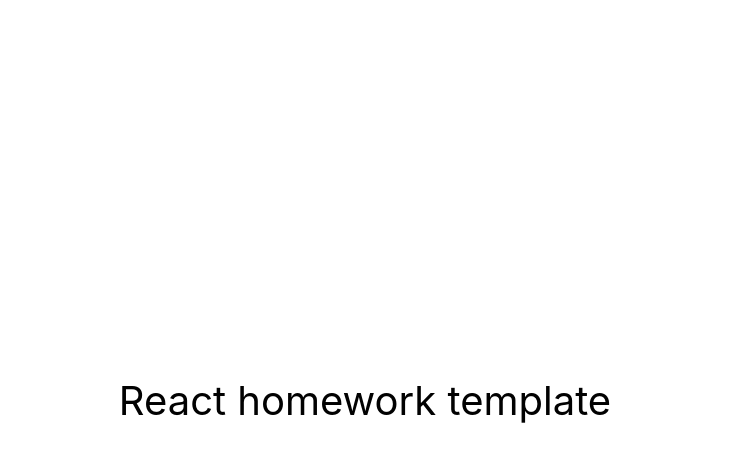
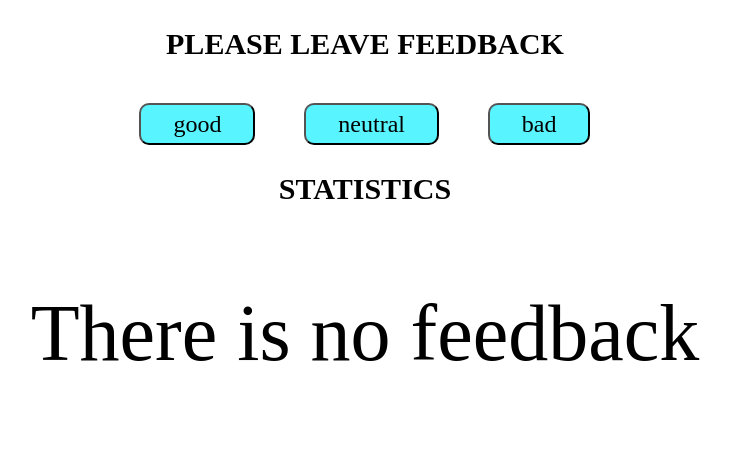
Before and after one commit to Viktoriia38/goit-react-hw-04-feedback, a React (Create React App) app: page / in a window 1280 px wide. Shown: the top 462 px of the page, without its empty margins (275-1004 px from the left). Built offline with nearby package versions, Linux system fonts and the light colour scheme.

Commit message:
Update json + added src

```diff
--- a/package.json
+++ b/package.json
@@ -1,12 +1,13 @@
 {
-  "name": "react-homework-template",
+  "name": "goit-react-hw-04-feedback",
   "version": "0.1.0",
   "private": true,
-  "homepage": "https://goitacademy.github.io/react-homework-template/",
+  "homepage": "https://Viktoriia38.github.io/goit-react-hw-04-feedback/",
   "dependencies": {
     "@testing-library/jest-dom": "^5.16.3",
     "@testing-library/react": "^12.1.4",
     "@testing-library/user-event": "^13.5.0",
+    "prop-types": "^15.8.1",
     "react": "^18.1.0",
     "react-dom": "^18.1.0",
     "react-scripts": "5.0.1",
--- a/src/components/App.jsx
+++ b/src/components/App.jsx
@@ -1,16 +1,54 @@
-export const App = () => {
-  return (
-    <div
-      style={{
-        height: '100vh',
-        display: 'flex',
-        justifyContent: 'center',
-        alignItems: 'center',
-        fontSize: 40,
-        color: '#010101'
-      }}
-    >
-      React homework template
-    </div>
-  );
-};
+import { Component } from 'react';
+import { Section } from './Section/Section';
+import { Notification } from './Notification/Notification';
+import { Statistic } from './Statistic/Statistic';
+import { FeedbackOptions } from './FeedbackOptions/FeedbackOptions';
+
+export class App extends Component {
+  state = {
+    good: 0,
+    neutral: 0,
+    bad: 0,
+  };
+
+  onLeaveFeedback = e => {
+    const { name } = e.target;
+    this.setState(prevState => ({ [name]: prevState[name] + 1 }));
+  };
+
+  countTotalFeedback = () => {
+    return Object.values(this.state).reduce((acc, item) => acc + item, 0);
+  };
+
+  countPositiveFeedbackPercentage = () => {
+    const { good, neutral, bad } = this.state;
+    return good ? Math.ceil((good / (good + neutral + bad)) * 100) : 0;
+  };
+
+  render() {
+    return (
+      <>
+        <Section title="Please leave feedback">
+          <FeedbackOptions
+            onLeaveFeedback={this.onLeaveFeedback}
+            options={Object.keys(this.state)}
+          />
+        </Section>
+        <Section title="Statistics">
+          {this.countTotalFeedback() === 0 ? (
+            <Notification message="There is no feedback" />
+          ) : (
+            <Statistic
+              className="feedback-title"
+              good={this.state.good}
+              neutral={this.state.neutral}
+              bad={this.state.bad}
+              total={this.countTotalFeedback()}
+              positivePercentage={this.countPositiveFeedbackPercentage()}
+            />
+          )}
+        </Section>
+      </>
+    );
+  }
+}
--- /dev/null
+++ b/src/components/FeedbackOptions/FeedbackOptions.jsx
@@ -0,0 +1,24 @@
+import css from './FeedbackOptions.module.css';
+import PropTypes from 'prop-types';
+
+export function FeedbackOptions({ onLeaveFeedback, options }) {
+  return (
+    <div className={css.feedback}>
+      {options.map(item => (
+        <button
+          name={item}
+          onClick={onLeaveFeedback}
+          className={css.Btn}
+          key={item}
+        >
+          {item}
+        </button>
+      ))}
+    </div>
+  );
+}
+
+FeedbackOptions.propTypes = {
+  options: PropTypes.arrayOf(PropTypes.string.isRequired),
+  onLeaveFeedback: PropTypes.func.isRequired,
+};
--- /dev/null
+++ b/src/components/FeedbackOptions/FeedbackOptions.module.css
@@ -0,0 +1,31 @@
+.feedback {
+    display: flex;
+    gap: 20px;
+    width: 100%;
+    max-width: 480px;
+    margin: 0 auto;
+
+    padding-left: 20px;
+    padding-right: 20px;
+}
+
+.Btn {
+    padding: 12px 32px;
+    max-width: 196px;
+    max-height: 42px;
+
+    display: flex;
+    align-items: center;
+    margin: auto;
+
+    font-family: 'Times New Roman', Times, serif;
+    font-weight: 400;
+    font-size: 24px;
+    line-height: 1.29;
+    text-align: center;
+
+
+    border-radius: 10px;
+    background-color: rgba(16, 239, 255, 0.698);
+    outline: none;
+}
--- /dev/null
+++ b/src/components/Notification/Notification.jsx
@@ -0,0 +1,10 @@
+import css from './Notification.module.css';
+import PropTypes from 'prop-types';
+
+export function Notification({ message }) {
+  return <p className={css.notificationTitle}>{message}</p>;
+}
+
+Notification.propTypes = {
+  message: PropTypes.string.isRequired,
+};
--- /dev/null
+++ b/src/components/Notification/Notification.module.css
@@ -0,0 +1,5 @@
+.notificationTitle {
+    text-align: center;
+    font-family: 'Times New Roman', Times, serif;
+    font-size: 80px;
+}
--- /dev/null
+++ b/src/components/Section/Section.jsx
@@ -0,0 +1,16 @@
+import css from './Section.module.css';
+import PropTypes from 'prop-types';
+
+export function Section({ title, children }) {
+  return (
+    <>
+      <h2 className={css.title}>{title}</h2>
+      {children}
+    </>
+  );
+}
+
+Section.propTypes = {
+  title: PropTypes.string.isRequired,
+  children: PropTypes.object.isRequired,
+};
--- /dev/null
+++ b/src/components/Section/Section.module.css
@@ -0,0 +1,10 @@
+.title {
+    margin-bottom: 40px;
+    text-align: center;
+    text-transform: uppercase;
+
+    font-family:'Times New Roman', Times, cursive;
+    font-weight: 600;
+    font-size: 30px;
+    line-height: 1.27;
+}
--- /dev/null
+++ b/src/components/Statistic/Statistic.jsx
@@ -0,0 +1,36 @@
+import css from './Statistic.module.css';
+import PropTypes from 'prop-types';
+
+export function Statistic({ good, neutral, bad, total, positivePercentage }) {
+  return (
+    <div className={css.statistic}>
+      <ul className={css.statisticList}>
+        <li className={css.statisticItem}>
+          Good <span className={css.itemResult}> {good}</span>
+        </li>
+        <li className={css.statisticItem}>
+          Neutral
+          <span className={css.itemResult}>{neutral} </span>
+        </li>
+        <li className={css.statisticItem}>
+          Bad <span className={css.itemResult}>{bad}</span>
+        </li>
+        <li className={css.statisticItem}>
+          Total <span className={css.itemResult}>{total}</span>
+        </li>
+        <li className={css.statisticItem}>
+          Positive feedback
+          <span className={css.itemResult}>{positivePercentage}</span>%
+        </li>
+      </ul>
+    </div>
+  );
+}
+
+Statistic.propTypes = {
+  good: PropTypes.number.isRequired,
+  bad: PropTypes.number.isRequired,
+  neutral: PropTypes.number.isRequired,
+  total: PropTypes.number.isRequired,
+  positivePercentage: PropTypes.number.isRequired,
+};
--- /dev/null
+++ b/src/components/Statistic/Statistic.module.css
@@ -0,0 +1,27 @@
+.statistic {
+    display: flex;
+justify-content: center;    gap: 20px;
+    width: 100%;
+    max-width: 480px;
+    margin: 0 auto;
+
+    padding-left: 20px;
+    padding-right: 20px;
+}
+
+.statisticList{
+    list-style: none;
+}
+
+.statisticItem{
+    margin: auto;
+    font-family: 'Times New Roman', Times, serif;
+    font-size: 30px;
+}
+
+.itemResult{
+    margin-left: 40px;
+    font-family: 'Times New Roman', Times, serif;
+    font-size: 30px;
+    font-weight: 600;
+}
--- a/src/index.css
+++ b/src/index.css
@@ -13,3 +13,8 @@ code {
   font-family: source-code-pro, Menlo, Monaco, Consolas, 'Courier New',
     monospace;
 }
+
+ul,
+li {
+  list-style: none;
+}
```
Also changed, not shown: 1 other file (tests, documents, lock files or other folders).
